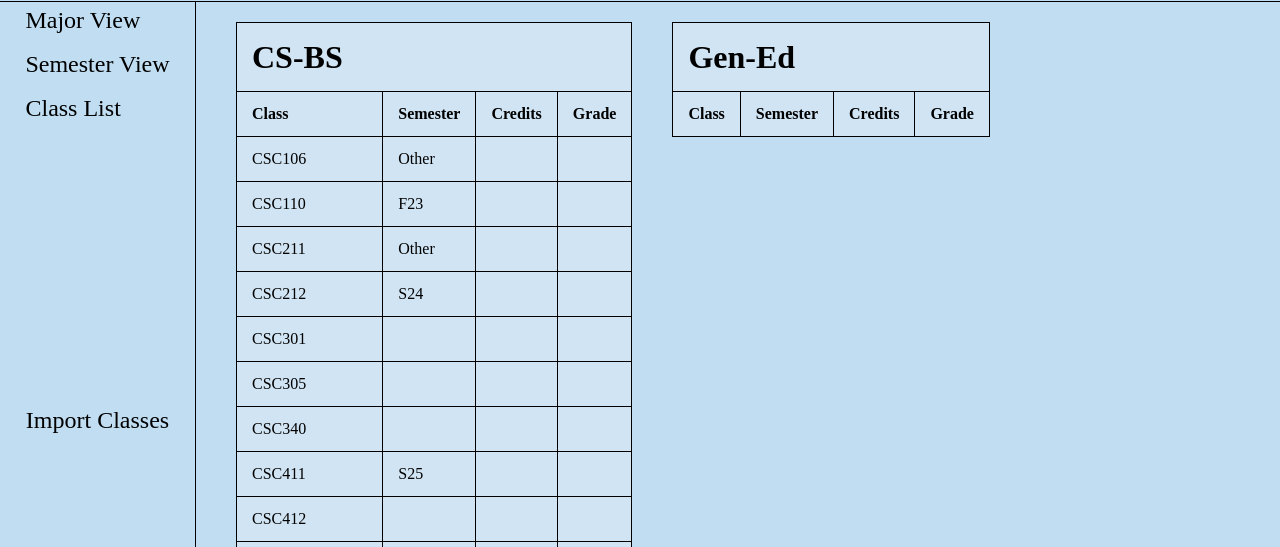
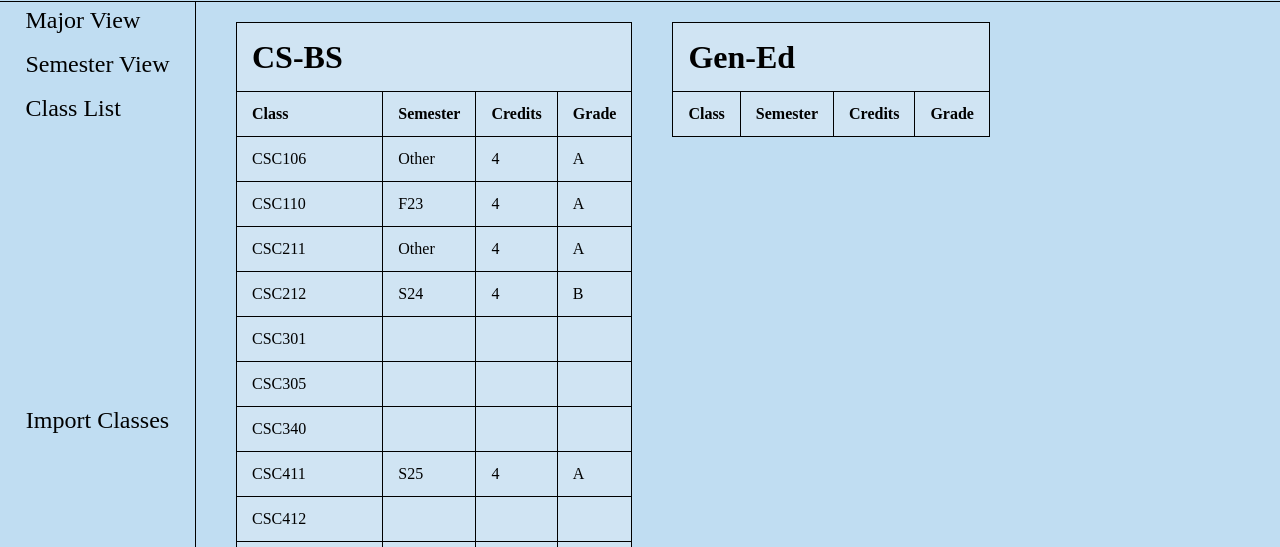
Before and after one commit to A-Teh/Curriculum-Sheet-App, a React (Vite) app: page / in a window 1280 px wide. Shown: the part 62-609 px from the top of the page. Built offline with nearby package versions, Linux system fonts and the light colour scheme; no server answers.

Commit message:
Added Grade and Credit Check in ClassSheet

```diff
--- a/public/student-data.json
+++ b/public/student-data.json
@@ -1,29 +1,34 @@
 [
   {
+    "id": 1,
     "code": "CSC106",
     "grade": "A",
     "semester": "Other",
     "credits": 4
   },
   {
+    "id": 2,
     "code": "CSC110",
     "grade": "A",
     "semester": "F23",
     "credits": 4
   },
   {
+    "id": 3,
     "code": "CSC211",
     "grade": "A",
     "semester": "Other",
     "credits": 4
   },
   {
+    "id": 4,
     "code": "CSC212",
     "grade": "B",
     "semester": "S24",
     "credits": 4
   },
   {
+    "id": 5,
     "code": "CSC411",
     "grade": "A",
     "semester": "S25",
--- a/src/ClassSheet/ClassSheet.jsx
+++ b/src/ClassSheet/ClassSheet.jsx
@@ -16,13 +16,19 @@ function ClassSheet({ major, toggleClassSelection}){
         .then(data => setStudentData(data));
   }, []);
 
-    function checkCourseTaken(code){
-        return studentData.some(c => c.code === code);
-    }
-
     function getSemesterTaken(code){
         const course = studentData.find(c => c.code === code);
         return course ? course.semester : null;
+    }
+
+    function getCreditsTaken(code){
+        const course = studentData.find(c => c.code === code);
+        return course ? course.credits : null;
+    }
+
+    function getGrade(code){
+        const course = studentData.find(c => c.code === code);
+        return course ? course.grade : null;
     }
 
     return(
@@ -45,8 +51,8 @@ function ClassSheet({ major, toggleClassSelection}){
                             {(course.codes.length !== 1)&&(<button className="selection-button" onClick={toggleClassSelection}>&gt;</button>)}
                         </td>
                         <td>{getSemesterTaken(course.codes[0])}</td>
-                        <td>{course.credits}</td>
-                        <td></td>
+                        <td>{getCreditsTaken(course.codes[0])}</td>
+                        <td>{getGrade(course.codes[0])}</td>
                     </tr>
                 ))}
             </tbody>
```
Lines whose indentation alone changed are shown as unchanged.
